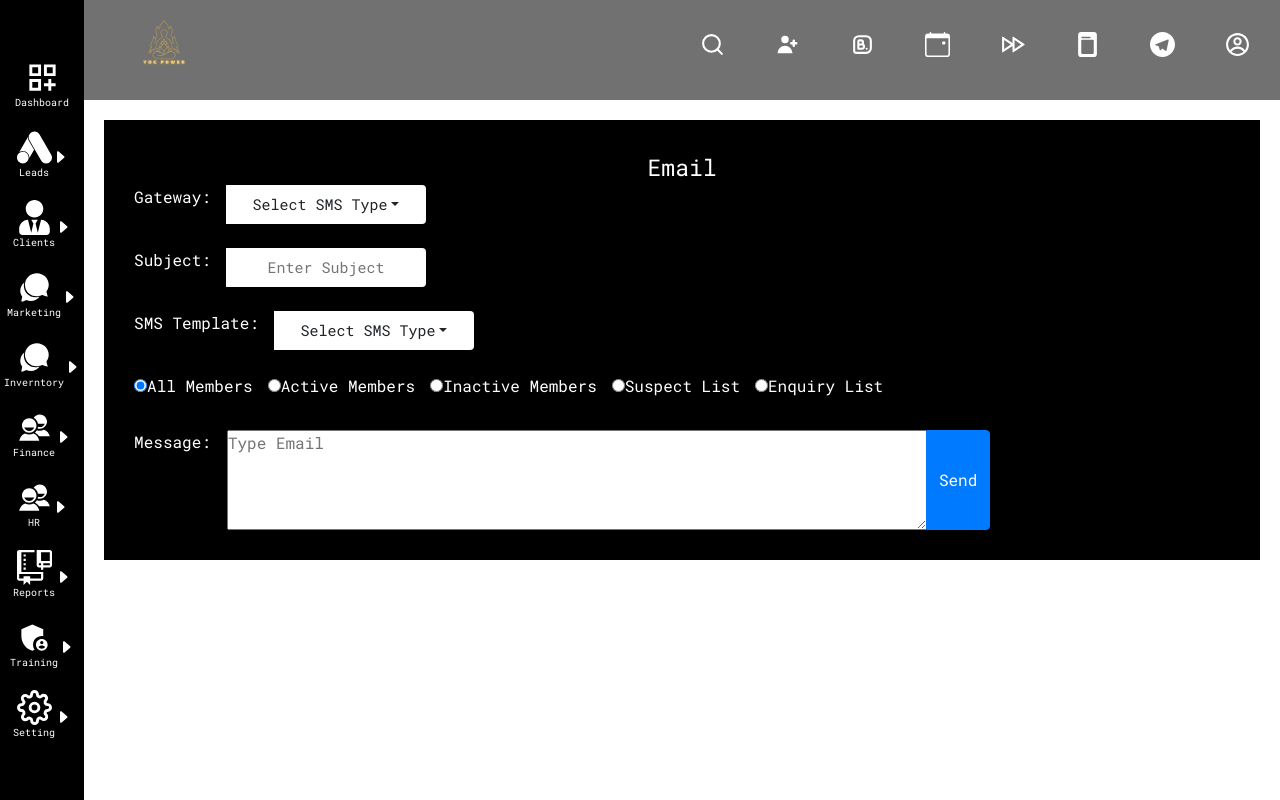
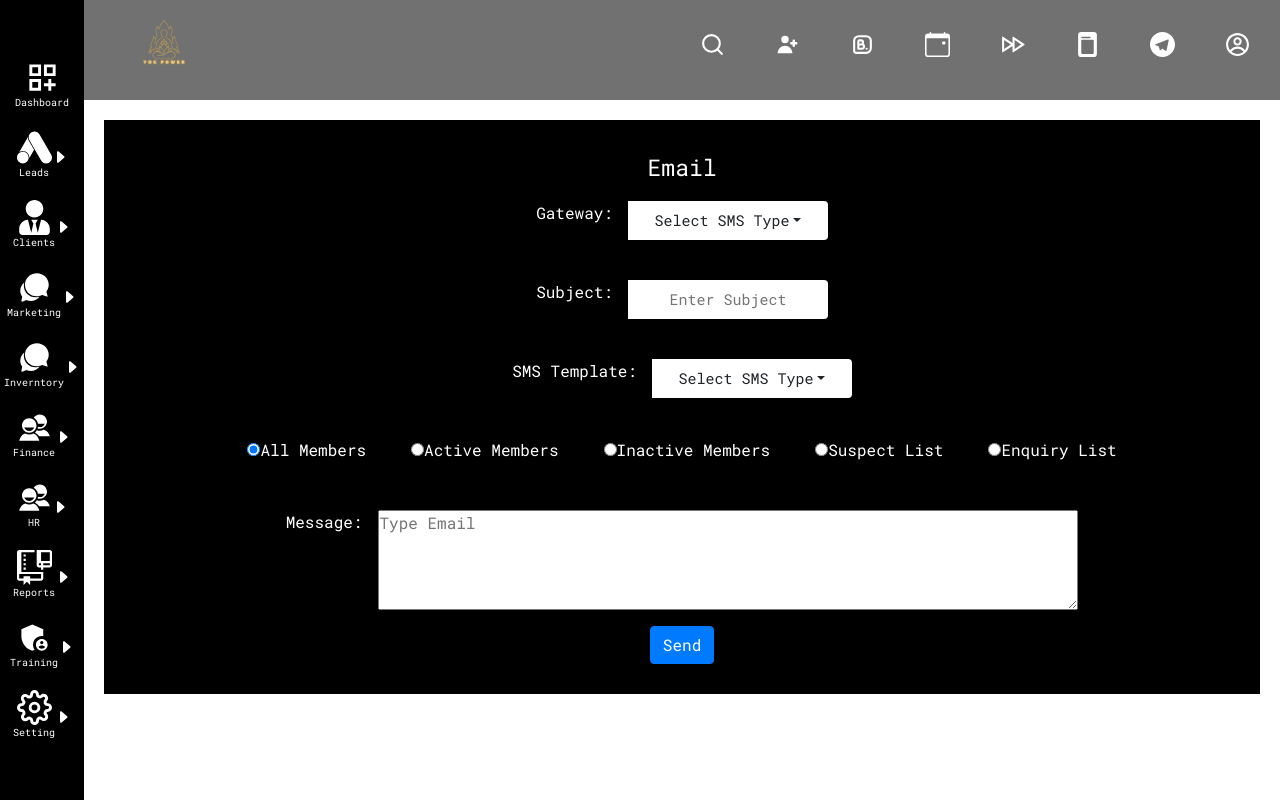
Before and after one commit to surajgupta64/task, a React (Create React App) app: page /email/marketing in a window 1280 px wide. Built offline with nearby package versions, Linux system fonts and the light colour scheme; a web font is replaced by a local one.

Commit message:
first commit

```diff
--- a/src/App.css
+++ b/src/App.css
@@ -378,7 +378,7 @@ li Link {
   border:1px solid #fff;
   background: #fff;
   font-size:15px;
-  width: 200px;
+  width: 180px;
 }
 .btn_enquiry:hover{
   background: #000;
--- a/src/components/Clients/AllClients.jsx
+++ b/src/components/Clients/AllClients.jsx
@@ -24,14 +24,23 @@ const AllClients = () => {
       <div className="page_reducer_1">
         <div className="dbox-10">
           <div className="text-center" style={{ fontSize: "23px" }}>ALL CLIENTS</div>
-          <div className="d-flex justify-content-between align-items-center">
+          <div className="d-flex justify-content-between">
+            <div className="d-flex" style={{ gap: "30px" }}>
+
+              <div class="btn-group">
               <div className="mr-3">
           Total Members : {TotalM}</div>
                 <div className="mr-3">
                 Active Members : {ActiveM}</div>
                 <div className="mr-3">
                 Inactive Members : {InactiveM}</div>
-            <div className="d-flex align-items-center">
+              </div>
+            </div>
+          </div>
+          <br/>
+          <div className="d-flex justify-content-between align-items-center">
+
+          <div className="d-flex" style={{ gap: "30px" }}>
           <div className="mr-3">Filter by:</div>
               <div className="btn-group">
                 <button type="button" className="btn btn-own dropdown-toggle" data-toggle="dropdown" aria-haspopup="true" aria-expanded="false">
@@ -44,9 +53,6 @@ const AllClients = () => {
                   <a className="dropdown-item" href="#" onClick={() => setAction("Custom Date Range")}>Custom Date Range</a>
                 </div>
               </div>
-            </div>
-
-            <div className="d-flex align-items-center">
           <div className="mr-3">
                 Sub-filter:</div>
               <div className="btn-group">
@@ -61,8 +67,17 @@ const AllClients = () => {
                 </div>
               </div>
             </div>
+
+            <div className="d-flex" style={{ gap: "20px" }}>
+
+            <button className="btn btn_enquiry">Add to Mailer</button>
+              <button className="btn btn_enquiry">Export Clients</button>
             </div>
-          <div className="d-flex justify-content-between align-items-center mt-4">
+          </div>
+          <br/>
+          <div className="d-flex justify-content-between">
+
+            <div className="d-flex" style={{ gap: "30px" }}>
             <div className="d-flex align-items-center">
             <div className="btn-group">
               <button type="button" className="btn btn-own dropdown-toggle" data-toggle="dropdown" aria-haspopup="true" aria-expanded="false">
@@ -75,6 +90,9 @@ const AllClients = () => {
                 <a className="dropdown-item" href="#" onClick={() => setAction("Custom Date Range")}>Custom Date Range</a>
               </div>
             </div>
+            </div>
+            </div>
+              <div className="d-flex" style={{ gap: "20px" }}>
               <div className="mr-3">
                 Communicate:</div>
               <div className="btn-group">
@@ -88,8 +106,7 @@ const AllClients = () => {
                   <a className="dropdown-item" href="#" onClick={() => setAction("Custom Date Range")}>Custom Date Range</a>
                 </div>
               </div>
-            </div>
-            <div className="d-flex align-itmes-center">
+
               <div className="mr-3">	Mailer list</div>
               <div className="btn-group">
                 <button type="button" className="btn btn-own dropdown-toggle" data-toggle="dropdown" aria-haspopup="true" aria-expanded="false">
@@ -103,10 +120,8 @@ const AllClients = () => {
                 </div>
               </div>
               </div>
-            <div className="d-flex" style={{ gap: "20px" }}>
-              <button className="btn btn_enquiry">Add to Mailer</button>
-              <button className="btn btn_enquiry">Export Clients</button>
-            </div>
+
+
           </div>
 
 
--- a/src/components/Marketing/Email.jsx
+++ b/src/components/Marketing/Email.jsx
@@ -1,81 +1,161 @@
-import React, { useState } from 'react'
-import Navbar from '../Layout/Navbar'
-import Calendar from 'react-calendar';
-import 'react-calendar/dist/Calendar.css';
-import { MdOutlineCheckBoxOutlineBlank, MdOutlineCheckBox, MdOutlineAddBox } from 'react-icons/md'
-import { AiOutlineMinusSquare, AiOutlineDelete, AiFillEdit } from 'react-icons/ai'
-import { HiOutlinePencilAlt } from 'react-icons/hi'
-import { FiMail } from 'react-icons/fi'
-import { FaWhatsapp } from 'react-icons/fa'
-import { BsCalendarEvent, BsFilePostFill, BsCalendarCheck } from 'react-icons/bs'
+import React, { useState } from "react";
+import Navbar from "../Layout/Navbar";
+import Calendar from "react-calendar";
+import "react-calendar/dist/Calendar.css";
+import {
+  MdOutlineCheckBoxOutlineBlank,
+  MdOutlineCheckBox,
+  MdOutlineAddBox,
+} from "react-icons/md";
+import {
+  AiOutlineMinusSquare,
+  AiOutlineDelete,
+  AiFillEdit,
+} from "react-icons/ai";
+import { HiOutlinePencilAlt } from "react-icons/hi";
+import { FiMail } from "react-icons/fi";
+import { FaWhatsapp } from "react-icons/fa";
+import {
+  BsCalendarEvent,
+  BsFilePostFill,
+  BsCalendarCheck,
+} from "react-icons/bs";
 const Email = () => {
-  const [action, setAction] = useState('Select')
-  const [options, setOptions] = useState('All Members')
-  const [action1, setAction1] = useState('Select SMS Type')
+  const [action, setAction] = useState("Select");
+  const [options, setOptions] = useState("All Members");
+  const [action1, setAction1] = useState("Select SMS Type");
   const [value, onChange] = useState(new Date());
   const [openCal, setCal] = useState(false);
 
   const onRadioChange = (e) => {
     setOptions(e.target.value);
-  }
+  };
   return (
     <>
       <Navbar />
       <div className="page_reducer_1">
+        <div className="dbox-10 ">
 
-        <div className="dbox-10">
-        <div className="text-center" style={{ fontSize: "23px" }}>Email</div>
-
-          <div>
+        <div className="text-center" style={{ fontSize: "23px" }}>
+              Email
+            </div>
+          <div
+            className="d-flex align-items-center justify-content-center mt-3"
+            style={{ gap: "30px" }}
+          >
 
             <div className="btn-group">
               <div className="mr-3">Gateway:</div>
-              <button type="button" className="btn btn-own dropdown-toggle" data-toggle="dropdown" aria-haspopup="true" aria-expanded="false">
+              <button
+                type="button"
+                className="btn btn-own dropdown-toggle"
+                data-toggle="dropdown"
+                aria-haspopup="true"
+                aria-expanded="false"
+              >
                 {action1}
               </button>
               <div className="dropdown-menu">
-                <a className="dropdown-item" href="#" onClick={() => setAction1("Select SMS Type")}>Select SMS Type</a>
-                <a className="dropdown-item" href="#" onClick={() => setAction1("Transactional SMS Bal:0")}>Transactional SMS Bal:0</a>
-                <a className="dropdown-item" href="#" onClick={() => setAction1("Promotional SMS Bal:0")}>Promotional SMS Bal:0</a>
+                <a
+                  className="dropdown-item"
+                  href="#"
+                  onClick={() => setAction1("Select SMS Type")}
+                >
+                  Select SMS Type
+                </a>
+                <a
+                  className="dropdown-item"
+                  href="#"
+                  onClick={() => setAction1("Transactional SMS Bal:0")}
+                >
+                  Transactional SMS Bal:0
+                </a>
+                <a
+                  className="dropdown-item"
+                  href="#"
+                  onClick={() => setAction1("Promotional SMS Bal:0")}
+                >
+                  Promotional SMS Bal:0
+                </a>
               </div>
             </div>
           </div>
           <br></br>
-          <div>
-
+          <div
+            className="d-flex align-items-center justify-content-center mt-3"
+            style={{ gap: "30px" }}
+          >
             <div className="btn-group">
               <div className="mr-3">Subject:</div>
-              <input type='text' className='btn btn-own' placeholder='Enter Subject'/>
+              <input
+                type="text"
+                className="btn btn-own"
+                placeholder="Enter Subject"
+              />
             </div>
           </div>
           <br></br>
-          <div>
-
+          <div
+            className="d-flex align-items-center justify-content-center mt-3"
+            style={{ gap: "30px" }}
+          >
             <div className="btn-group">
               <div className="mr-3">SMS Template:</div>
-              <button type="button" className="btn btn-own dropdown-toggle" data-toggle="dropdown" aria-haspopup="true" aria-expanded="false">
+              <button
+                type="button"
+                className="btn btn-own dropdown-toggle"
+                data-toggle="dropdown"
+                aria-haspopup="true"
+                aria-expanded="false"
+              >
                 {action1}
               </button>
               <div className="dropdown-menu">
-                <a className="dropdown-item" href="#" onClick={() => setAction1("Select")}>Select</a>
-                <a className="dropdown-item" href="#" onClick={() => setAction1("Last Seven Days")}>Last Seven Days</a>
-                <a className="dropdown-item" href="#" onClick={() => setAction1("Month Till Date")}>Month Till Date</a>
-                <a className="dropdown-item" href="#" onClick={() => setAction1("Custom Date Range")}>Custom Date Range</a>
+                <a
+                  className="dropdown-item"
+                  href="#"
+                  onClick={() => setAction1("Select")}
+                >
+                  Select
+                </a>
+                <a
+                  className="dropdown-item"
+                  href="#"
+                  onClick={() => setAction1("Last Seven Days")}
+                >
+                  Last Seven Days
+                </a>
+                <a
+                  className="dropdown-item"
+                  href="#"
+                  onClick={() => setAction1("Month Till Date")}
+                >
+                  Month Till Date
+                </a>
+                <a
+                  className="dropdown-item"
+                  href="#"
+                  onClick={() => setAction1("Custom Date Range")}
+                >
+                  Custom Date Range
+                </a>
               </div>
             </div>
           </div>
           <br></br>
 
-          <div>
-
-              <label >
+          <div
+            className="d-flex align-items-center justify-content-center mt-3"
+            style={{ gap: "30px" }}
+          >
+            <label>
               <input
                 type="radio"
                 value="All Members"
                 checked={options === "All Members"}
                 onChange={onRadioChange}
               />
-                <span>All Members  </span>
+              <span>All Members </span>
             </label>
 
             <label style={{ marginLeft: "15px" }}>
@@ -85,7 +165,7 @@ const Email = () => {
                 checked={options === "Active Members"}
                 onChange={onRadioChange}
               />
-                <span>Active Members  </span>
+              <span>Active Members </span>
             </label>
 
             <label style={{ marginLeft: "15px" }}>
@@ -95,7 +175,7 @@ const Email = () => {
                 checked={options === "Inactive Members"}
                 onChange={onRadioChange}
               />
-                <span>Inactive Members  </span>
+              <span>Inactive Members </span>
             </label>
 
             <label style={{ marginLeft: "15px" }}>
@@ -105,7 +185,7 @@ const Email = () => {
                 checked={options === "Suspect List"}
                 onChange={onRadioChange}
               />
-                <span>Suspect List  </span>
+              <span>Suspect List </span>
             </label>
 
             <label style={{ marginLeft: "15px" }}>
@@ -115,26 +195,35 @@ const Email = () => {
                 checked={options === "Enquiry List"}
                 onChange={onRadioChange}
               />
-                <span>Enquiry List  </span>
+              <span>Enquiry List </span>
             </label>
-
           </div>
 
           <br></br>
-
+          <div
+            className="d-flex align-items-center justify-content-center mt-3"
+            style={{ gap: "30px" }}
+          >
           <div className="btn-group">
             <div className="mr-3">Message:</div>
-            <textarea style={{minHeight:"100px",minWidth:"700px"}} placeholder="Type Email"></textarea>
-
+            <textarea
+              style={{ minHeight: "100px", minWidth: "700px" }}
+              placeholder="Type Email"
+            ></textarea>
+          </div>
+        </div>
+        <div
+          className="d-flex align-items-center justify-content-center mt-3"
+          style={{ gap: "30px" }}
+        >
+          <div className="btn-group">
             <button className="btn btn-primary">Send</button>
           </div>
-
-          <div>
         </div>
       </div>
       </div>
     </>
-  )
-}
+  );
+};
 
-export default Email
+export default Email;
```
Also changed, not shown: src/components/Marketing/PushNotification.jsx (+56 -58 lines). Lines whose indentation alone changed are shown as unchanged.
